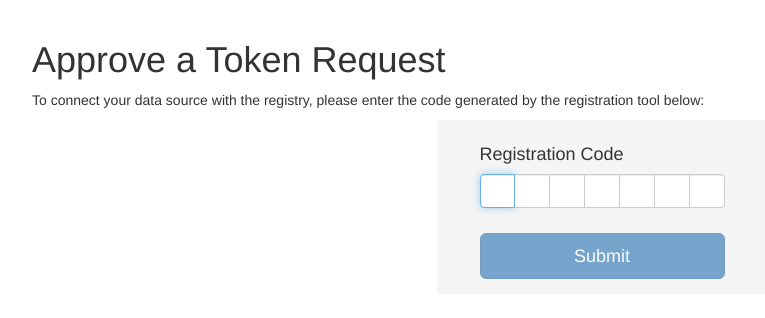
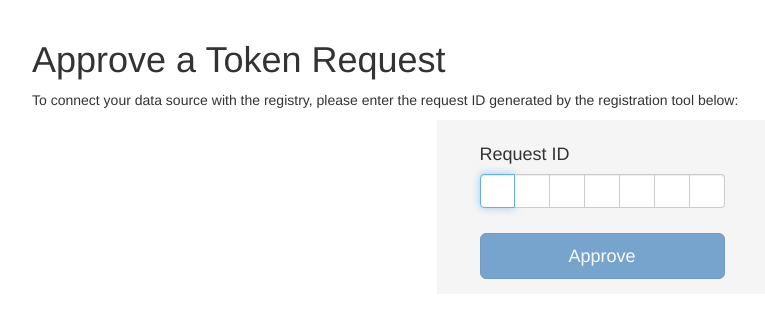
Before and after one commit to wood-thilsted/WT-ht-condor-front-end, a Flask app: page /code in a window 1280 px wide. Shown: the part 52-370 px from the top of the page, without its empty margins (38-803 px from the left). Run offline with Flask 2, Linux system fonts and the light colour scheme; some libraries are stand-ins or nearby versions.

Commit message:
tweak "token request" language to be more consistent between the client and server (#31)

```diff
--- a/register.py
+++ b/register.py
@@ -206,7 +206,7 @@ def request_token_and_wait_for_approval(
             # TODO: the url construction here is very manual; use urllib instead
             lines = [
                 "Token request is queued with ID {}.".format(req.request_id),
-                "Approve the token request by going to this URL in your web browser and clicking submit:",
+                'Go to this URL in your web browser (copy and paste it into the address bar) and approve the request by clicking "Approve":',
                 "https://{}/{}?code={}".format(
                     alias, REGISTRATION_CODE_PATH, req.request_id
                 ),
--- a/registry/code/templates/code_submit.html
+++ b/registry/code/templates/code_submit.html
@@ -53,21 +53,21 @@
 
         <p>
             To connect your data source with the registry, please enter the
-            code generated by the registration tool below:
+            request ID generated by the registration tool below:
         </p>
 
         <form class="form-register" method='post' action="{{ url_for('.code_post') }}">
             <div class="container-fluid">
                 <div class="row">
                     <div class="col-md-12">
-                        <h4>Registration Code</h4>
+                        <h4>Request ID</h4>
                         <input name="code" type="text" id="registration_code"/>
                         <br/>
                     </div>
                 </div>
                 <div class="row">
                     <div class="col-md-12">
-                        <button id="submit_button" class="btn btn-lg btn-primary btn-block" disabled="disable" type="submit">Submit</button>
+                        <button id="submit_button" class="btn btn-lg btn-primary btn-block" disabled="disable" type="submit">Approve</button>
                     </div>
                 </div>
             </div>
```
